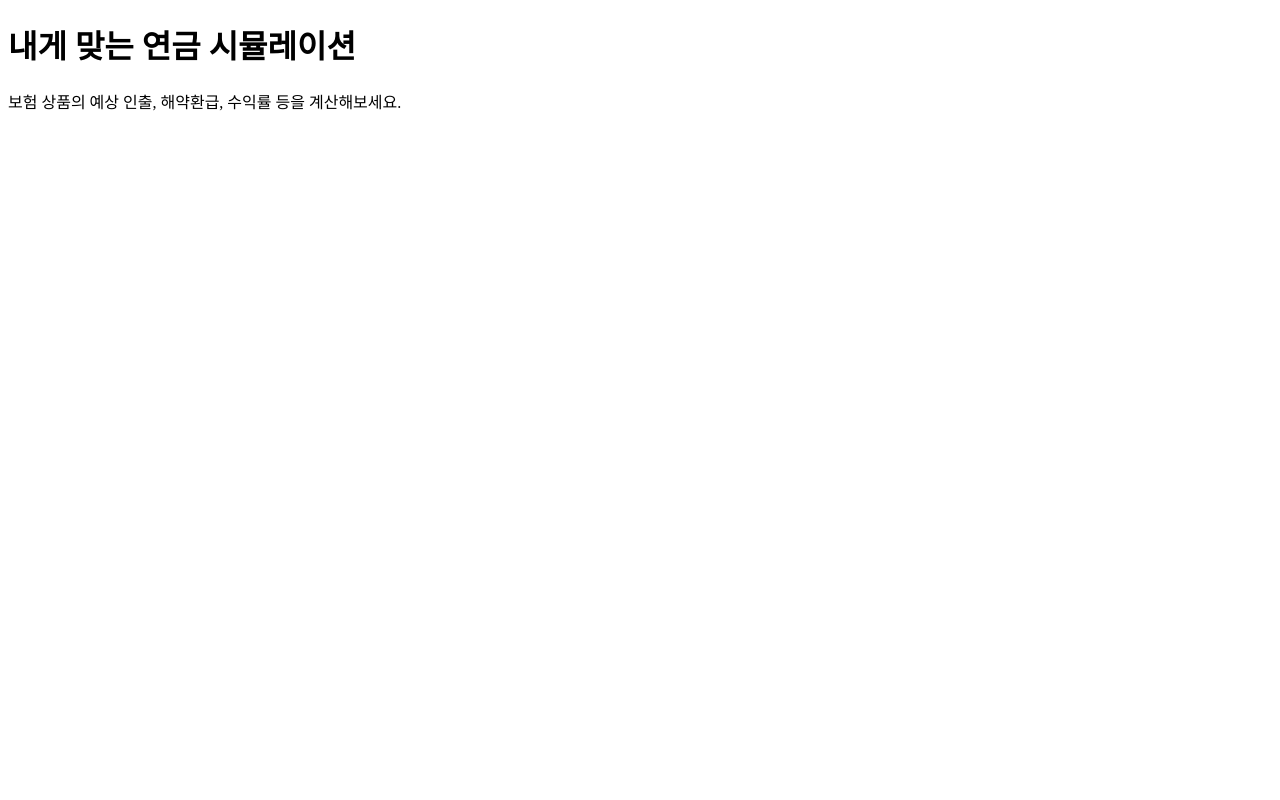
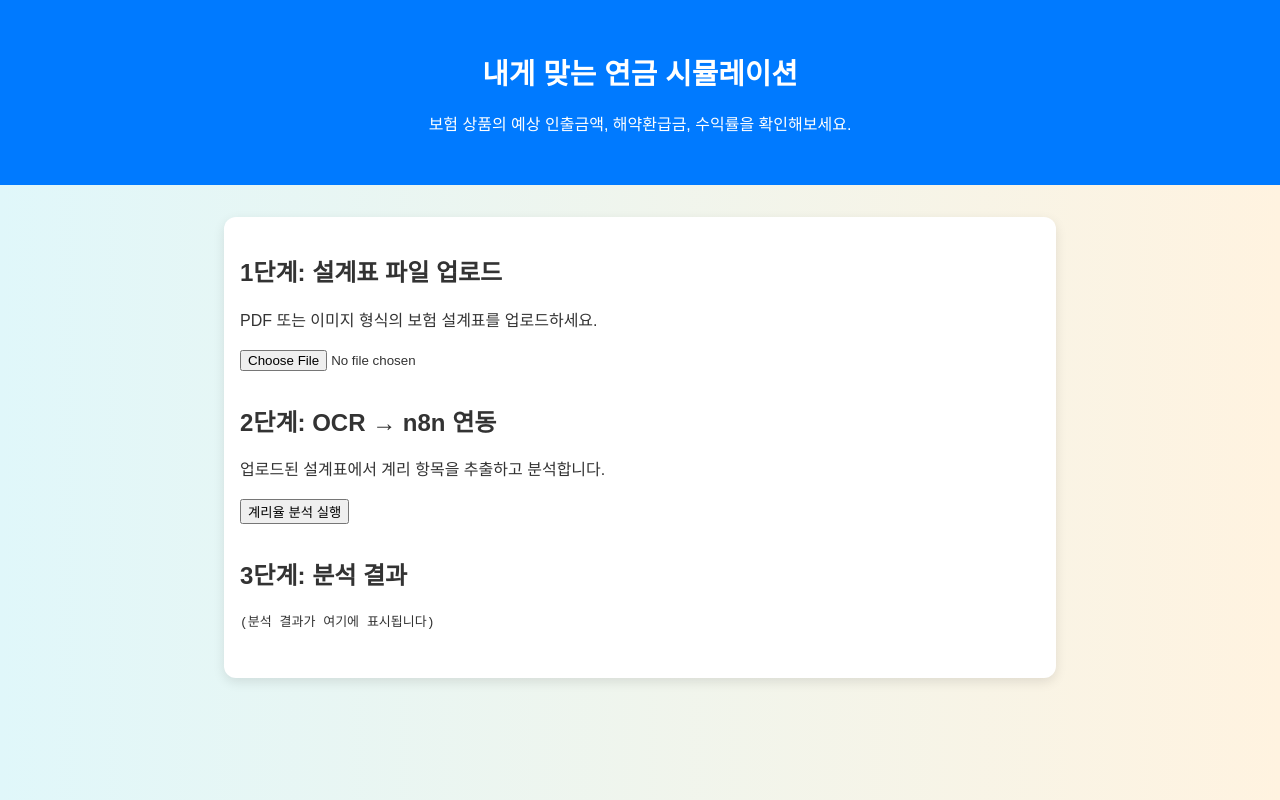
Before and after one commit to saraa0521/-accounting, a plain HTML site: page main.html in a window 1280 px wide. Drawn offline with Linux system fonts and the light colour scheme; a web font is replaced by a local one.

Commit message:
Update main.html

```diff
--- a/main.html
+++ b/main.html
@@ -1,11 +1,93 @@
 <!DOCTYPE html>
 <html lang="ko">
 <head>
-  <meta charset="UTF-8">
-  <title>보험 시뮬레이션</title>
+  <meta charset="UTF-8" />
+  <meta name="viewport" content="width=device-width, initial-scale=1.0" />
+  <title>내게 맞는 연금 수익 시나리오</title>
+  <link href="https://fonts.googleapis.com/css2?family=Pretendard&display=swap" rel="stylesheet" />
+  <style>
+    body {
+      font-family: 'Pretendard', sans-serif;
+      background: linear-gradient(to right, #e0f7fa, #fff3e0);
+      color: #333;
+      margin: 0;
+      padding: 0;
+    }
+    header {
+      background-color: #007aff;
+      color: white;
+      padding: 2rem 1rem;
+      text-align: center;
+    }
+    main {
+      max-width: 800px;
+      margin: 2rem auto;
+      padding: 1rem;
+      background: white;
+      border-radius: 12px;
+      box-shadow: 0 4px 12px rgba(0, 0, 0, 0.1);
+    }
+    h1 {
+      font-size: 1.8rem;
+    }
+    p {
+      font-size: 1rem;
+      line-height: 1.6;
+    }
+    .section {
+      margin-bottom: 2rem;
+    }
+    input[type="file"], button {
+      display: block;
+      margin-top: 1rem;
+    }
+  </style>
 </head>
 <body>
-  <h1>내게 맞는 연금 시뮬레이션</h1>
-  <p>보험 상품의 예상 인출, 해약환급, 수익률 등을 계산해보세요.</p>
+  <header>
+    <h1>내게 맞는 연금 시뮬레이션</h1>
+    <p>보험 상품의 예상 인출금액, 해약환급금, 수익률을 확인해보세요.</p>
+  </header>
+  <main>
+    <section class="section">
+      <h2>1단계: 설계표 파일 업로드</h2>
+      <p>PDF 또는 이미지 형식의 보험 설계표를 업로드하세요.</p>
+      <input type="file" id="fileInput" accept="application/pdf,image/*">
+    </section>
+
+    <section class="section">
+      <h2>2단계: OCR → n8n 연동</h2>
+      <p>업로드된 설계표에서 계리 항목을 추출하고 분석합니다.</p>
+      <button onclick="sendToN8n()">계리율 분석 실행</button>
+    </section>
+
+    <section class="section">
+      <h2>3단계: 분석 결과</h2>
+      <pre id="resultOutput">(분석 결과가 여기에 표시됩니다)</pre>
+    </section>
+  </main>
+  <script>
+    async function sendToN8n() {
+      const fileInput = document.getElementById('fileInput');
+      if (!fileInput.files.length) {
+        alert('파일을 먼저 업로드해주세요.');
+        return;
+      }
+      const formData = new FormData();
+      formData.append('file', fileInput.files[0]);
+
+      try {
+        const response = await fetch('https://n8n.insurance-sim.vercel.app/webhook/upload-insurance', {
+          method: 'POST',
+          body: formData
+        });
+        const result = await response.json();
+        document.getElementById('resultOutput').textContent = JSON.stringify(result, null, 2);
+      } catch (err) {
+        console.error(err);
+        alert('분석 요청 중 오류가 발생했습니다.');
+      }
+    }
+  </script>
 </body>
 </html>
```
